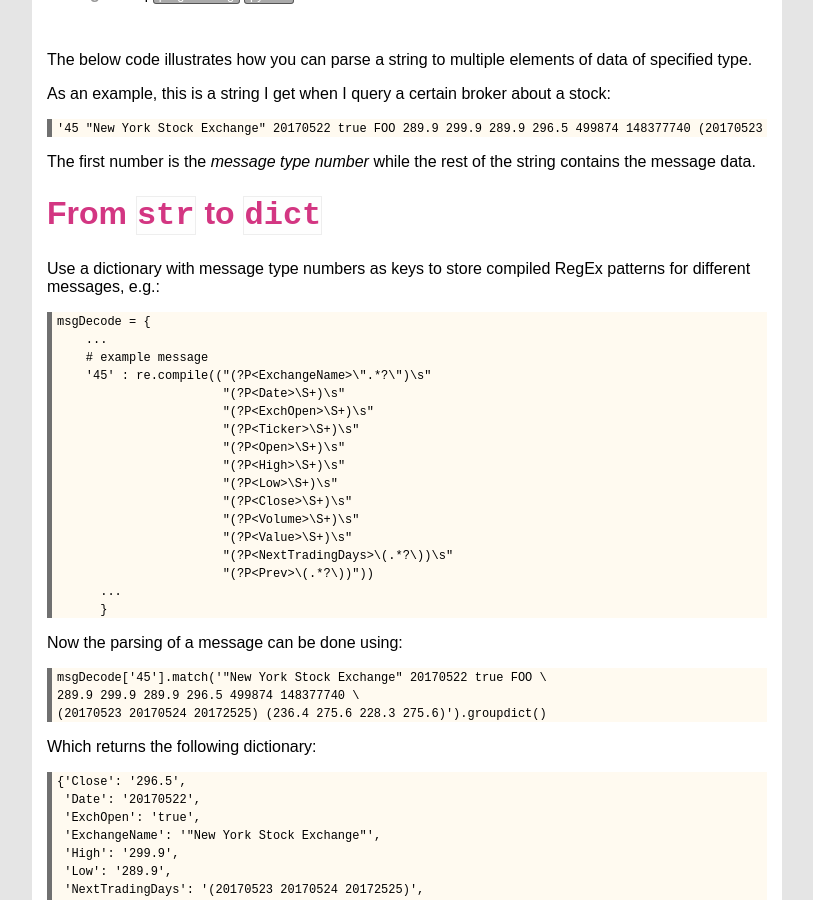
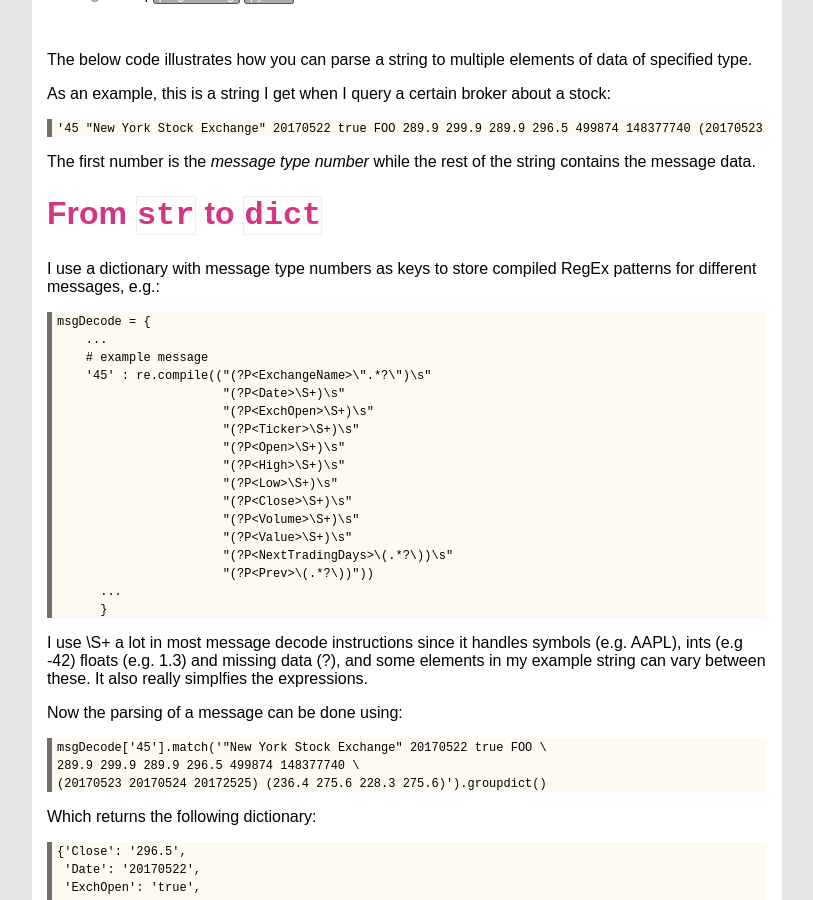
Before and after one commit to execas/execas.github.io, a Jekyll site: the page built from _posts/2018-08-12-regex-with-type-conversion-in-python.md, in a window 1280 px wide and 900 px high, scrolled down 251 px. Shown: the whole window, without its empty margins (233-1046 px from the left). Built offline with Jekyll 4.4.1, drawn with Linux system fonts in a browser that asks for light colours.

Commit message:
Update 2018-08-12-regex-with-type-conversion-in-python.md

```diff
--- a/_posts/2018-08-12-regex-with-type-conversion-in-python.md
+++ b/_posts/2018-08-12-regex-with-type-conversion-in-python.md
@@ -17,7 +17,7 @@ The first number is the *message type number* while the rest of the string conta
 
 ## From `str` to `dict`
 
-Use a dictionary with message type numbers as keys to store compiled RegEx patterns for different messages, e.g.:
+I use a dictionary with message type numbers as keys to store compiled RegEx patterns for different messages, e.g.:
 
 ~~~ python
 msgDecode = {
@@ -38,6 +38,8 @@ msgDecode = {
       ...
       }
 ~~~
+
+I use \S+ a lot in most message decode instructions since it handles symbols (e.g. AAPL), ints (e.g -42) floats (e.g. 1.3) and missing data (?), and some elements in my example string can vary between these. It also really simplfies the expressions.
 
 Now the parsing of a message can be done using:
 
```
